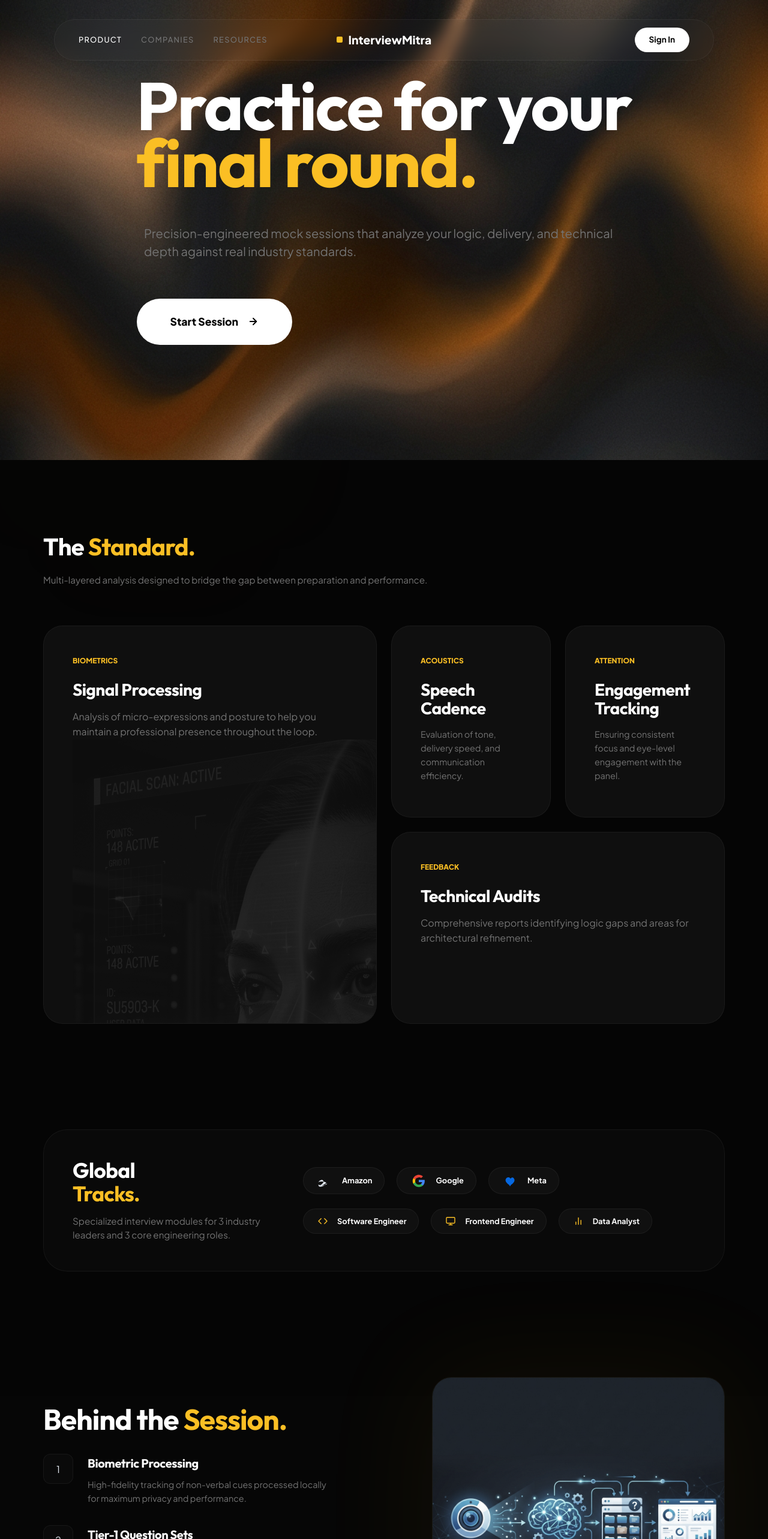
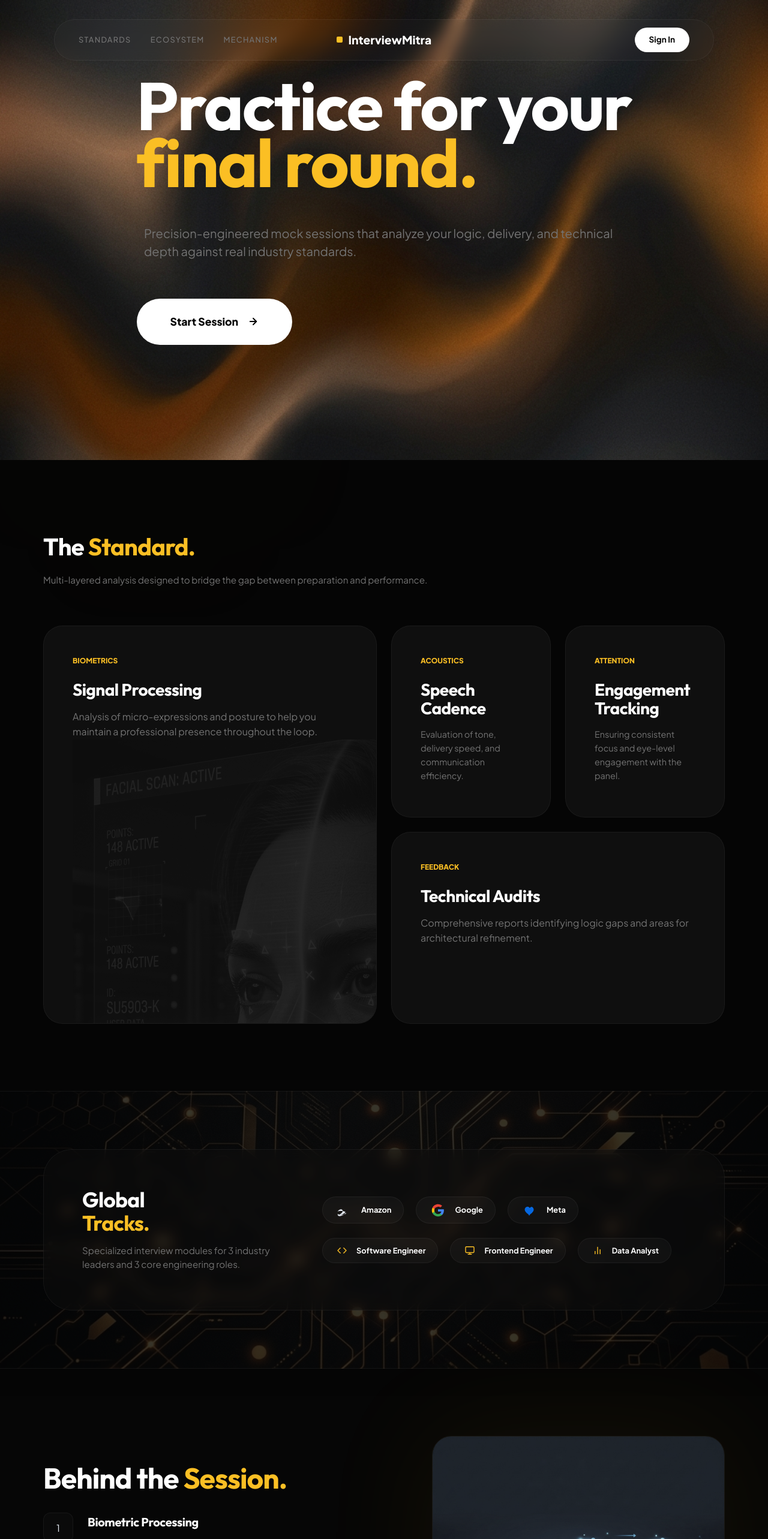
Before and after one commit to Bloatyy/AI-Interview-Assistant, a React (Vite) app in the folder frontend/: page / in a window 1280 px wide. Shown: the top 2566 px of the page at 60% size. Built offline with nearby package versions, Linux system fonts and the light colour scheme.

Commit message:
Enhance index page aesthetics with custom backgrounds, streamlined footer, and functional navbar navigation

```diff
--- a/frontend/src/App.tsx
+++ b/frontend/src/App.tsx
@@ -25,9 +25,9 @@ function App() {
       <header className={`header ${isScrolled ? 'scrolled' : ''}`}>
         {/* Left Side: Nav Links */}
         <nav className="nav-group left">
-          <Link to="/" className={`nav-link ${location.pathname === '/' ? 'active' : ''}`}>Product</Link>
-          <Link to="/companies" className="nav-link">Companies</Link>
-          <Link to="/resources" className="nav-link">Resources</Link>
+          <a href="/#standards" className="nav-link">Standards</a>
+          <a href="/#ecosystem" className="nav-link">Ecosystem</a>
+          <a href="/#mechanism" className="nav-link">Mechanism</a>
         </nav>
 
         {/* Middle: Logo */}
@@ -95,7 +95,7 @@ function App() {
             </div>
           </div>
 
-          <div style={{ paddingTop: '4rem', borderTop: '1px solid var(--border)', display: 'flex', justifyContent: 'space-between', color: 'var(--primary-muted)', fontSize: '0.85rem' }}>
+          <div style={{ paddingTop: '2rem', borderTop: '1px solid var(--border)', display: 'flex', justifyContent: 'space-between', color: 'var(--primary-muted)', fontSize: '0.85rem' }}>
             <p>© 2026 InterviewMitra. Designed for professionals.</p>
             <div style={{ display: 'flex', gap: '2rem' }}>
               <span>Cookie Settings</span>
--- a/frontend/src/index.css
+++ b/frontend/src/index.css
@@ -17,6 +17,10 @@
   padding: 0;
   box-sizing: border-box;
   -webkit-font-smoothing: antialiased;
+}
+
+html {
+  scroll-behavior: smooth;
 }
 
 body {
@@ -270,7 +274,7 @@ h1, h2, h3, h4 {
 }
 
 .footer {
-  padding: 10rem 0 6rem;
+  padding: 4rem 0 2rem;
   background: #080808;
   border-top: 1px solid var(--border);
 }
@@ -279,7 +283,7 @@ h1, h2, h3, h4 {
   display: grid;
   grid-template-columns: 2fr 1fr 1fr 1fr;
   gap: 4rem;
-  margin-bottom: 6rem;
+  margin-bottom: 3rem;
 }
 
 .footer-logo {
@@ -291,7 +295,7 @@ h1, h2, h3, h4 {
   font-weight: 800;
   text-transform: uppercase;
   letter-spacing: 0.15em;
-  margin-bottom: 2.5rem;
+  margin-bottom: 1.5rem;
   color: white;
 }
 
--- a/frontend/src/pages/Home.tsx
+++ b/frontend/src/pages/Home.tsx
@@ -94,7 +94,7 @@ export default function Home() {
       </section>
 
       {/* Section 2: Bento Grid */}
-      <section className="section">
+      <section id="standards" className="section">
         <div className="max-width">
           <h2 style={{ fontSize: '2.5rem', marginBottom: '0.75rem' }}>The <span className="text-accent">Standard.</span></h2>
           <p style={{ color: 'var(--primary-muted)', marginBottom: '3rem', fontSize: '0.95rem' }}>Multi-layered analysis designed to bridge the gap between preparation and performance.</p>
@@ -129,9 +129,17 @@ export default function Home() {
       </section>
 
       {/* Section 3: Ecosystem Preview (Compact) */}
-      <section id="ecosystem" className="section" style={{ padding: '4rem 0' }}>
+      <section id="ecosystem" className="section" style={{
+        padding: '6rem 0',
+        backgroundImage: 'linear-gradient(rgba(5, 5, 5, 0.8), rgba(5, 5, 5, 0.8)), url("/src/assets/ecosystem_bg.png")',
+        backgroundSize: 'cover',
+        backgroundPosition: 'center',
+        backgroundAttachment: 'fixed',
+        borderTop: '1px solid var(--border)',
+        borderBottom: '1px solid var(--border)'
+      }}>
         <div className="max-width">
-          <div style={{ background: 'var(--glass)', border: '1px solid var(--border)', padding: '3rem', borderRadius: '2.5rem', display: 'flex', gap: '4rem', alignItems: 'center' }}>
+          <div style={{ background: 'rgba(15, 15, 15, 0.4)', backdropFilter: 'blur(10px)', border: '1px solid rgba(255, 255, 255, 0.05)', padding: '4rem', borderRadius: '3rem', display: 'flex', gap: '5rem', alignItems: 'center' }}>
             <div style={{ flex: '0 0 320px' }}>
               <h2 style={{ fontSize: '2.2rem', marginBottom: '1rem', lineHeight: 1.1 }}>Global <br/><span className="text-accent">Tracks.</span></h2>
               <p style={{ color: 'var(--primary-muted)', fontSize: '0.95rem', lineHeight: 1.5 }}>
@@ -162,7 +170,7 @@ export default function Home() {
       </section>
 
       {/* Section 4: Mechanism */}
-      <section className="section" style={{ background: 'rgba(255,255,255,0.005)' }}>
+      <section id="mechanism" className="section" style={{ background: 'rgba(255,255,255,0.005)' }}>
         <div className="max-width">
           <div className="mechanism-grid">
             <div className="reveal">
```
Also changed, not shown: frontend/src/assets/ecosystem_bg.png (added).
